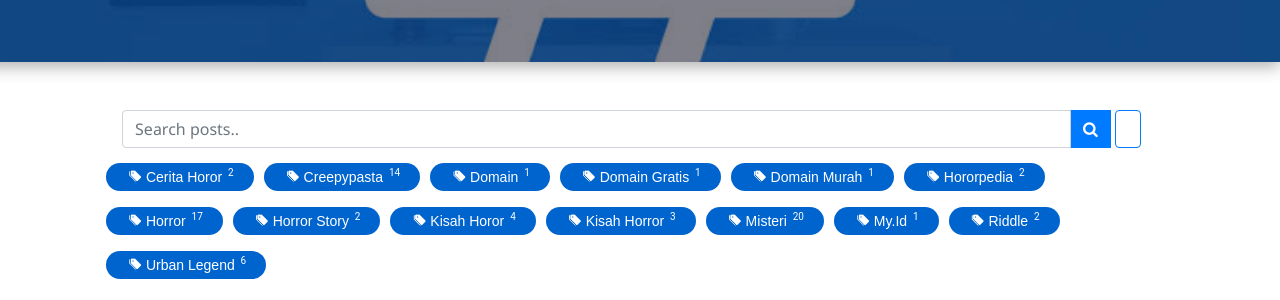
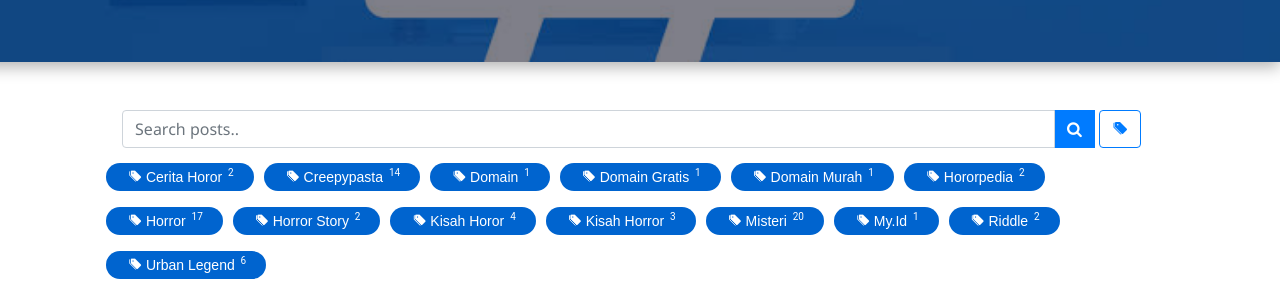
Before and after one commit to ajisetiawan716/ajisetiawan716.github.io, a Jekyll site: the page built from pages/tags.html, in a window 1280 px wide. Shown: the part 288-588 px from the top of the page. Built offline with Jekyll 4.4.1, drawn with Linux system fonts in a browser that asks for light colours; some web fonts are replaced; comment, search, counter and statistics services are not loaded; a style sheet for code colours, icons or effects is not loaded.

Commit message:
Update search.html

```diff
--- a/_includes/blog/search.html
+++ b/_includes/blog/search.html
@@ -8,7 +8,7 @@
     </span>
   </div>
   <button id="tags" aria-label="Tags" class="btn btn-outline-primary ml-1" onclick="location.href = '{{ '/blog/tags' | relative_url }}';">
-    <i class="icon-tags"></i>
+    <i class="icon-tags2"></i>
   </button>
 </div>
 <ul class="px-3" id="results-container"></ul>
```
